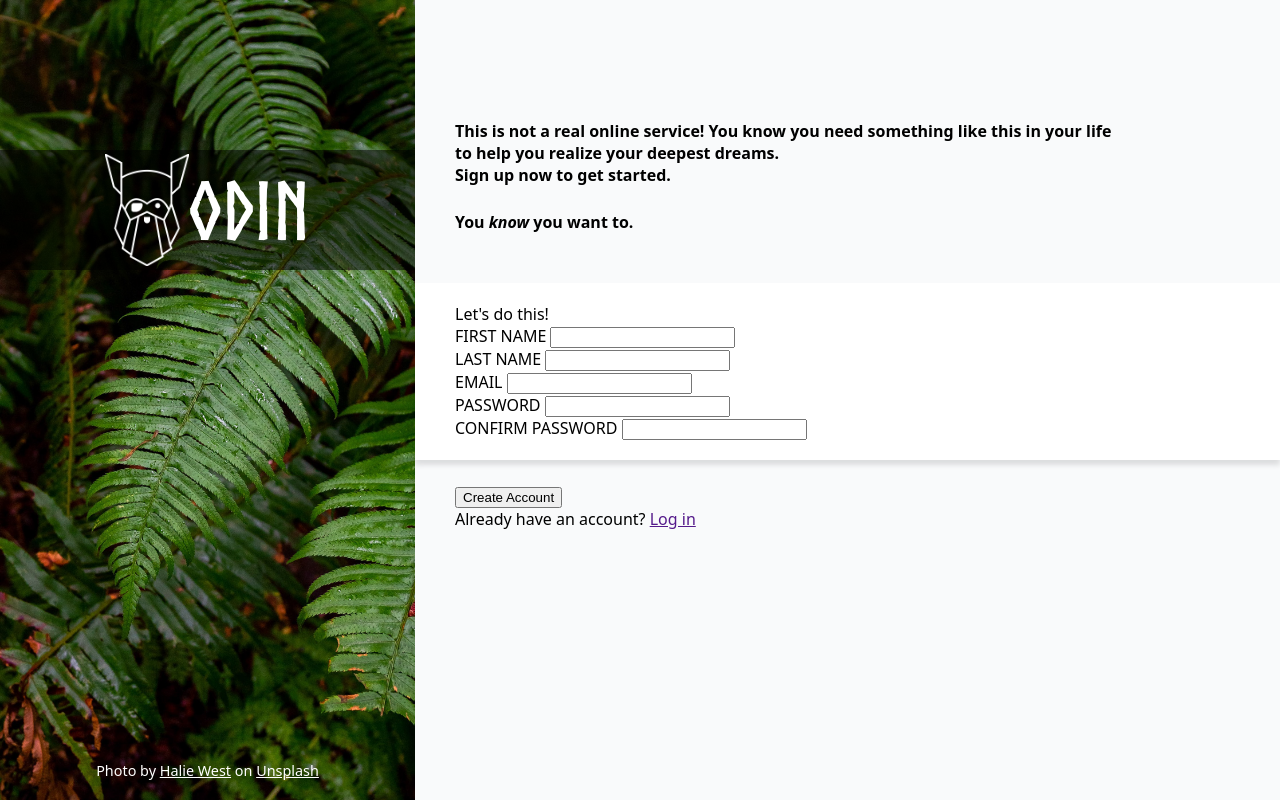
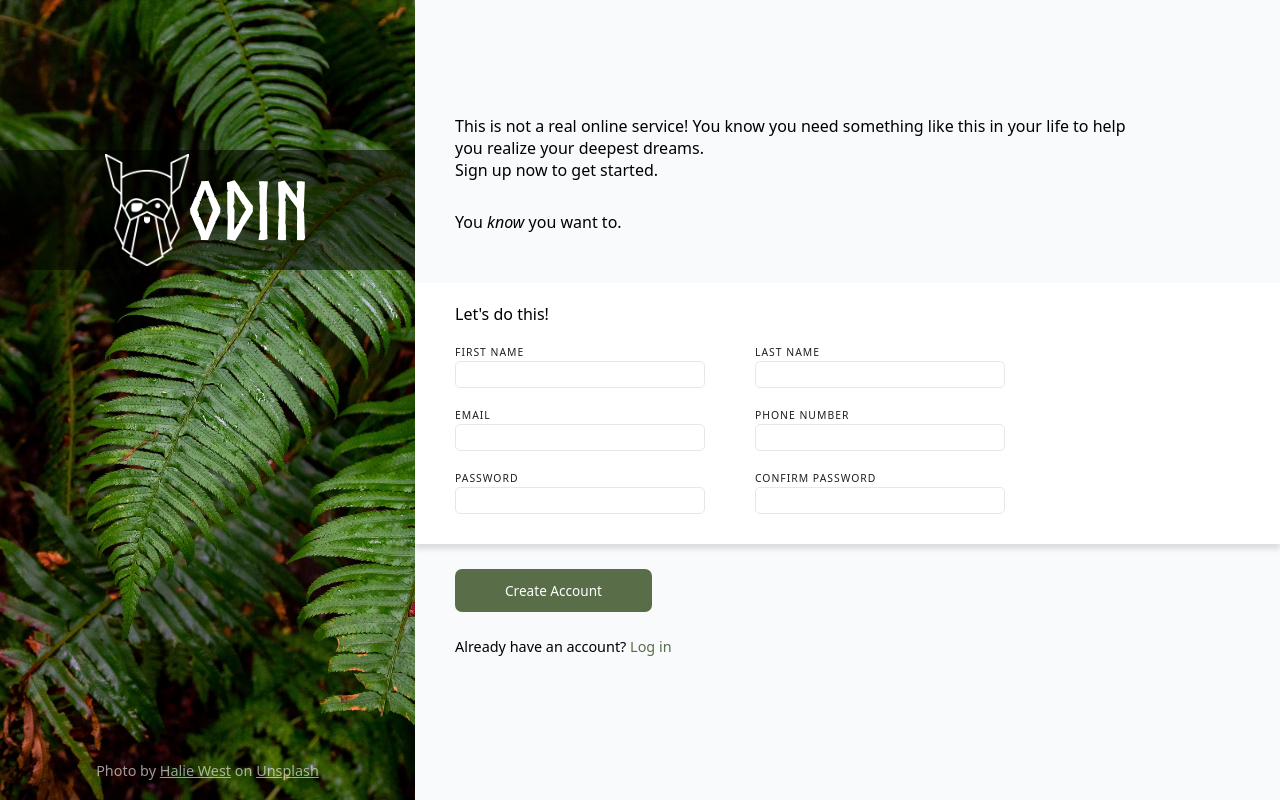
Before and after one commit to rey301/signup-form, a plain HTML site: page index.html in a window 1280 px wide. Drawn offline with Linux system fonts and the light colour scheme.

Commit message:
Finish design copy (except for the form)

```diff
--- a/index.html
+++ b/index.html
@@ -46,7 +46,10 @@
                         <label for="email">EMAIL</label>
                         <input type="email" id="email">
                     </li>
-
+                    <li>
+                        <label for="phone">PHONE NUMBER</label>
+                        <input type="tel" id="phone">
+                    </li>
                     <li>
                         <label for="password">PASSWORD</label>
                         <input type="password" id="password">
--- a/style.css
+++ b/style.css
@@ -53,7 +53,7 @@ body {
 
     .credits > a,
     .credits {
-        color: white;
+        color: rgba(255, 255, 255, 0.6);
     }
 
     .credits {
@@ -67,11 +67,32 @@ body {
 /* Content */
 .content {
     flex: 1 1 750px;
-    margin-top: 120px;
+    margin-top: 115px;
 }
 
     .content > *:not(form) {
         padding-left: 40px;
+    }
+
+    .description {
+        font-weight: 500;
+        padding-right: 150px;
+    }
+
+    .description > div:last-child {
+        margin-top: 30px;
+    }
+
+    input,
+    button {
+        font-family: inherit;
+        font-size: 100%;
+
+        padding: 0;
+        margin: 0;
+        box-sizing: border-box;
+
+        appearance: none;
     }
 
     .form-container {
@@ -84,21 +105,62 @@ body {
         margin-bottom: 25px;
     }
 
+        .form-container > div:first-child {
+            font-weight: 450;
+            margin-bottom: 10px;
+        }
+
+        ul {
+            display: flex;
+            flex-flow: row wrap;
+            list-style-type: none;
+            padding: 0;
+            margin: 0;
+            width: 600px;
+        }
+
+            li {
+                display: flex;
+                flex-direction: column;
+                flex: 1 1 300px;
+                margin: 10px 0;
+            }
+
+                label {
+                    font-size: 0.65em;
+                    font-weight: 500;
+                    color: rgb(31, 31, 31);
+                    letter-spacing: 1px;
+                    margin-bottom: 2px;
+                }
+
+                input {
+                    border: 1px solid #e5e7eb;
+                    border-radius: 5px;
+                    width: 250px;
+                    height: 27px;
+                    font-size: 0.8em;
+                    padding: 0 5px;
+                }
+
     button[type="submit"] {
         margin-left: 40px;
+        margin-bottom: 25px;
+
+        background-color: #596D48;
+        color: white;
+        border: none;
+        border-radius: 7px;
+        padding: 12px 50px;
+        font-size: 0.85em;
+        font-weight: 450;
     }
 
-    .description {
-        font-weight: 600;
+    .content > div:last-child {
+        font-size: 0.9em;
     }
 
-    .description > div:first-child {
-        padding-right: 150px;
-        padding-bottom: 25px;
+    .content > div:last-child > a {
+        color: #596D48;
+        text-decoration: none;
     }
-
-    ul {
-        list-style-type: none;
-        padding: 0;
-        margin: 0;
-    }
```
